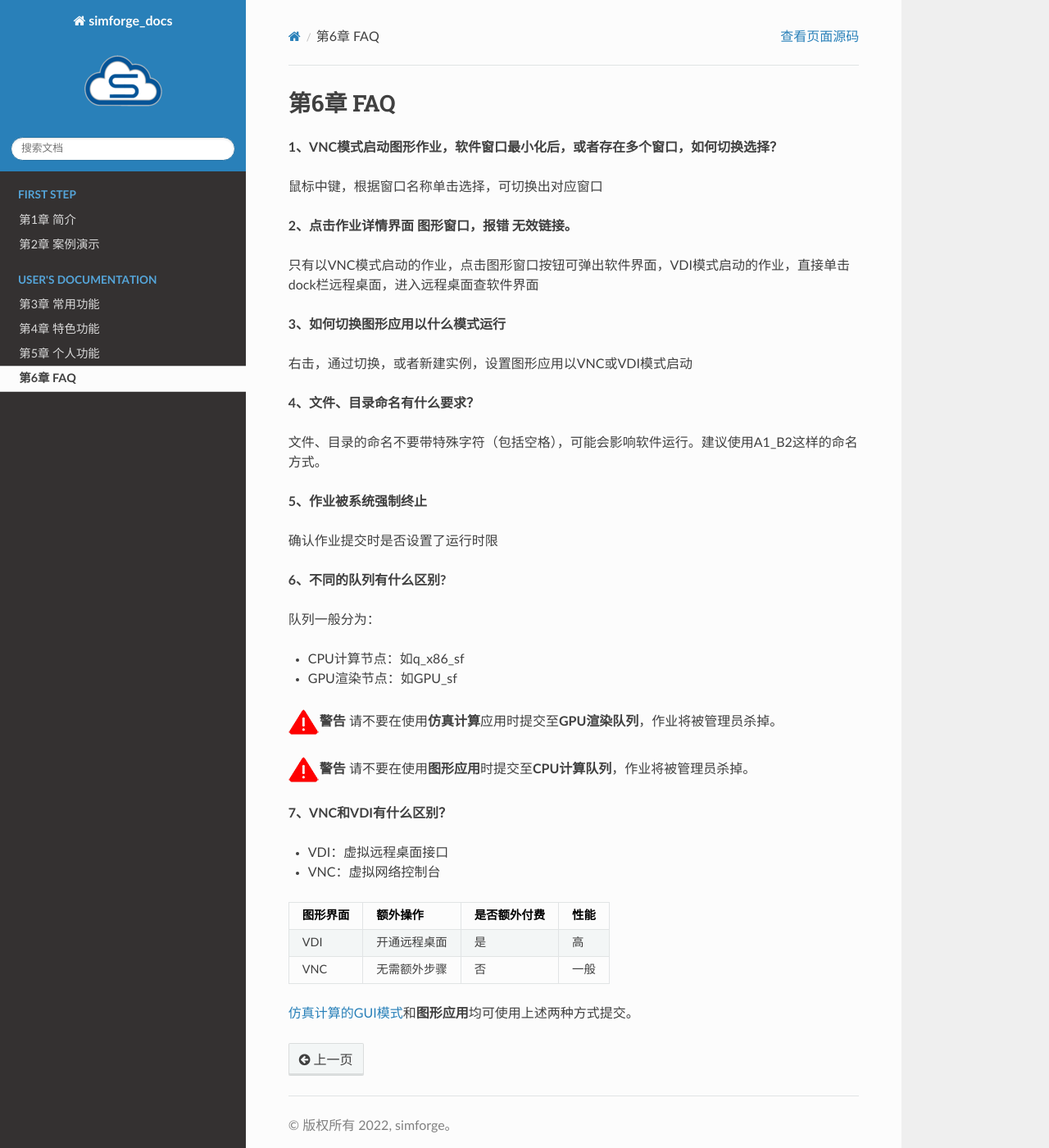
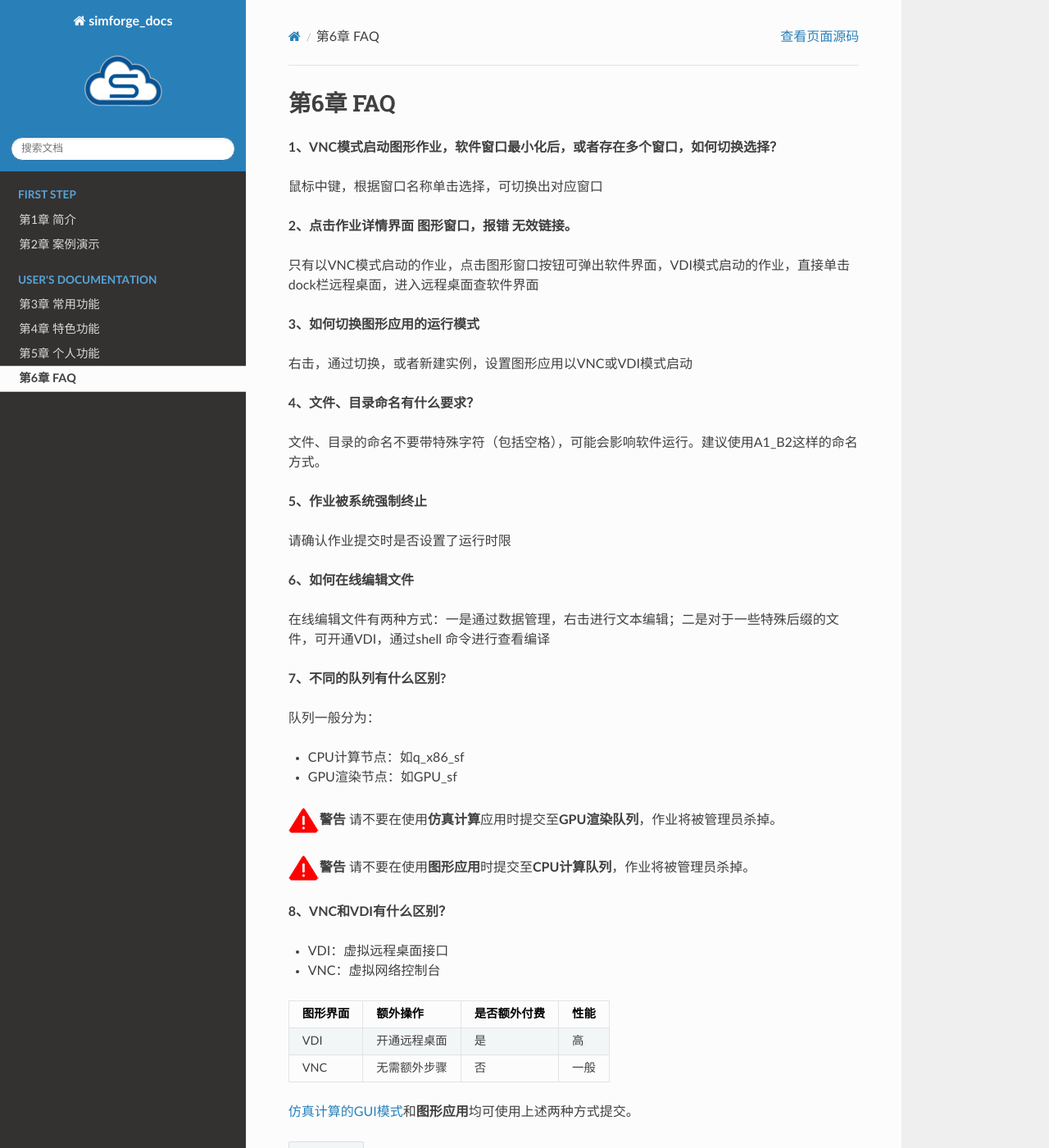
Before and after one commit to readthedocs/tutorial-sphinx-markdown-library, a Sphinx documentation site: the page built from docs/source/FAQ.md, in a window 1280 px wide and 1400 px high. Shown: the whole window at 82% size. Built offline with Sphinx 7.4.7 and the Read the Docs theme 2.0.0, drawn with Linux system fonts in a browser that asks for light colours.

```diff
--- a/docs/source/FAQ.md
+++ b/docs/source/FAQ.md
@@ -7,7 +7,7 @@
 
 只有以VNC模式启动的作业，点击图形窗口按钮可弹出软件界面，VDI模式启动的作业，直接单击dock栏远程桌面，进入远程桌面查软件界面
 
-**3、如何切换图形应用以什么模式运行**
+**3、如何切换图形应用的运行模式**
 
 右击，通过切换，或者新建实例，设置图形应用以VNC或VDI模式启动
 
@@ -17,9 +17,13 @@
 
 **5、作业被系统强制终止**
 
-确认作业提交时是否设置了运行时限
+请确认作业提交时是否设置了运行时限
 
-**6、不同的队列有什么区别?**
+**6、如何在线编辑文件**
+
+在线编辑文件有两种方式：一是通过数据管理，右击进行文本编辑；二是对于一些特殊后缀的文件，可开通VDI，通过shell 命令进行查看编译
+
+**7、不同的队列有什么区别?**
 
 队列一般分为：
 - CPU计算节点：如q_x86_sf
@@ -29,7 +33,7 @@
 
 ![](figs/warn.png)**警告** 请不要在使用**图形应用**时提交至**CPU计算队列**，作业将被管理员杀掉。
 
-**7、VNC和VDI有什么区别？**
+**8、VNC和VDI有什么区别？**
 
 - VDI：虚拟远程桌面接口
 
```
Also changed, not shown: docs/source/figs/feature/VDI-client-createserver.png (added), docs/source/figs/feature/VDI-client-login.png (added), docs/source/figs/feature/VDI-client-set.png (added).
